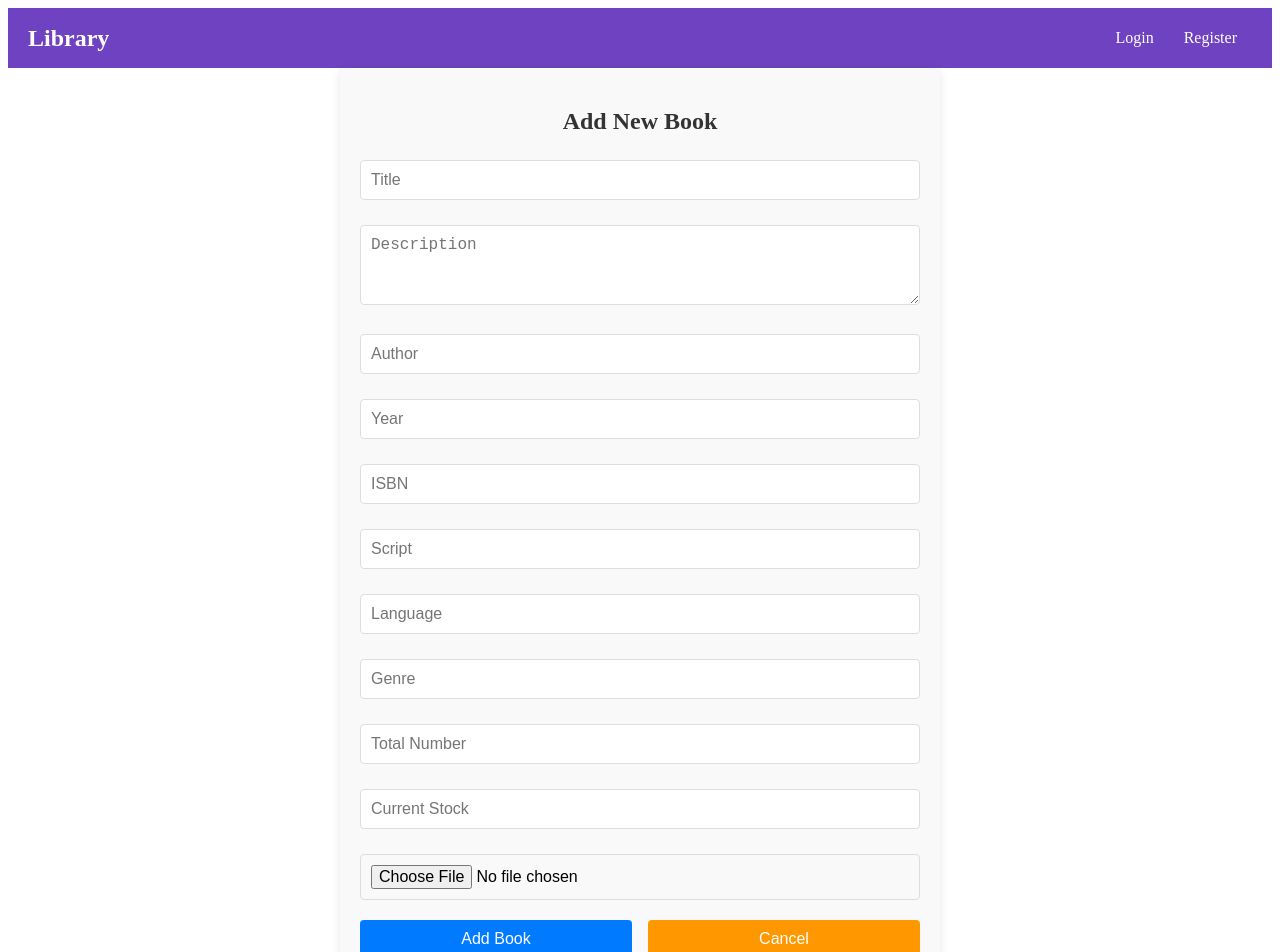
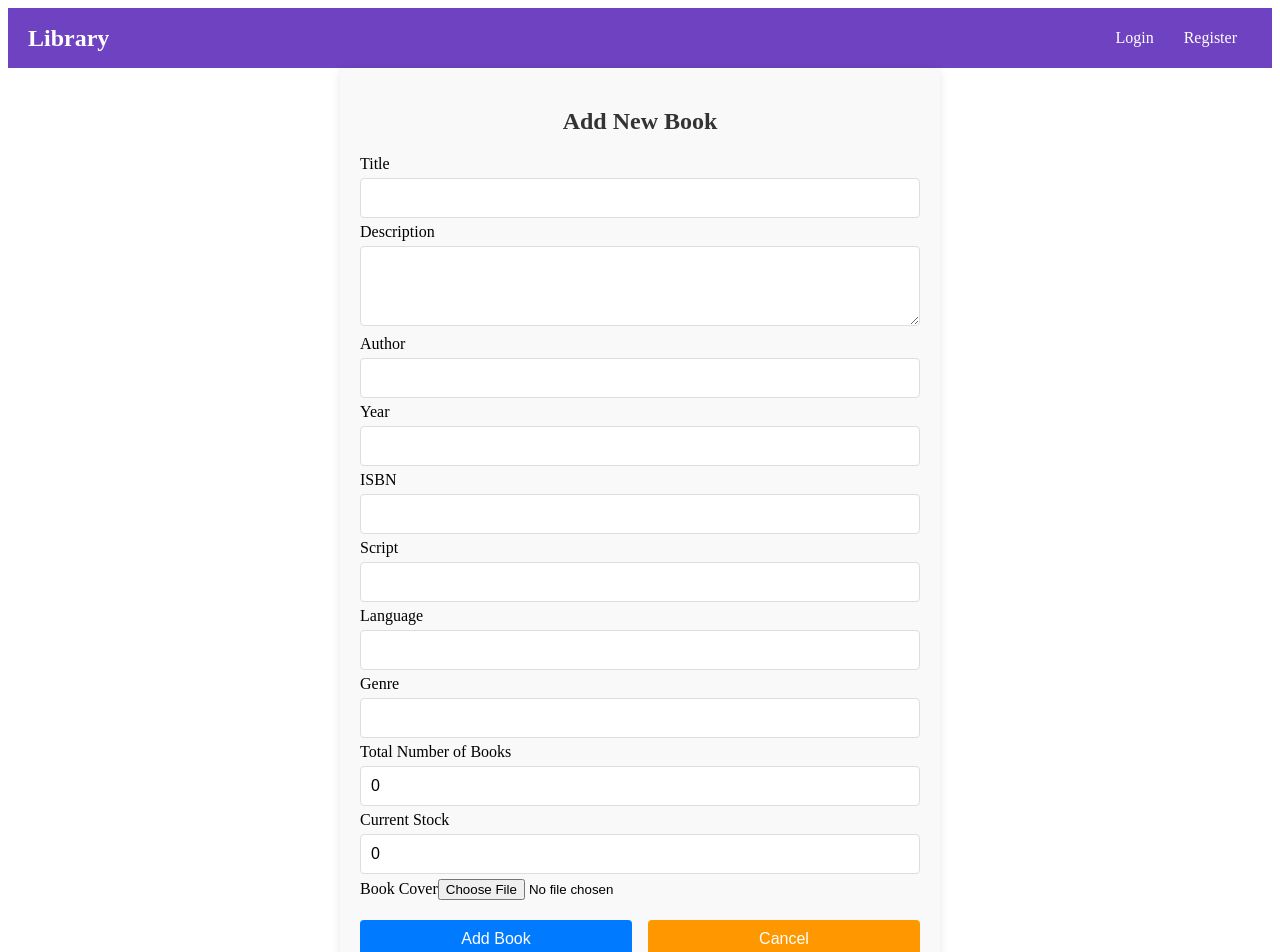
Before and after one commit to alojsb/Kolibri_WebApp, a React (Create React App) app: page /add-book in a window 1280 px wide. Shown: the top 952 px of the page. Built offline with nearby package versions, Linux system fonts and the light colour scheme; no server answers.

Commit message:
AuthContext, createdAt, updatedAt,  coverImageUrl fix

```diff
--- a/src/components/Book/BookDetail.css
+++ b/src/components/Book/BookDetail.css
@@ -1,8 +1,6 @@
-/* BookDetail.css */
-
 .book-detail {
   width: 100%;
-  max-width: 40rem; /* Adjust based on your design */
+  max-width: 40rem;
   margin: 0 auto;
   padding: 1.25rem;
   border-radius: 0.5rem;
@@ -22,7 +20,7 @@
 
 .book-detail strong {
   display: inline-block;
-  width: 10rem; /* Adjust width based on your design */
+  width: 10rem;
 }
 
 .back-button {
@@ -64,3 +62,7 @@
 .edit-button {
   margin-right: 10px;
 }
+
+.admin-fields p {
+  color: rgb(54, 54, 54);
+}
--- a/src/components/Book/BookDetail.js
+++ b/src/components/Book/BookDetail.js
@@ -92,6 +92,24 @@ const BookDetail = () => {
           )}
         </div>
       )}
+      {userRole === 'admin' && (
+        <div className='admin-fields'>
+          <p>
+            <strong>Created At:</strong>{' '}
+            {book.createdAt?.toDate().toLocaleString()}
+          </p>
+          <p>
+            <strong>Created By:</strong> {book.createdBy}
+          </p>
+          <p>
+            <strong>Updated At:</strong>{' '}
+            {book.updatedAt?.toDate().toLocaleString()}
+          </p>
+          <p>
+            <strong>Updated By:</strong> {book.updatedBy}
+          </p>
+        </div>
+      )}
       <div className='book-detail-buttons'>
         <button className='back-button' onClick={handleBackClick}>
           Back
--- a/src/components/Book/BookForm.js
+++ b/src/components/Book/BookForm.js
@@ -8,14 +8,17 @@ import {
   where,
   getDocs,
   getDoc,
+  serverTimestamp,
 } from 'firebase/firestore';
-import { getStorage, ref, uploadBytes, getDownloadURL } from 'firebase/storage';
+import { ref, uploadBytes, getDownloadURL } from 'firebase/storage';
 import { firestore, storage } from '../../firebase/firebaseConfig';
 import { useNavigate, useParams } from 'react-router-dom';
-import './BookForm.css'; // Import the CSS file
+import { useAuth } from '../../context/AuthContext'; // Import AuthContext
+import './BookForm.css';
 
 const BookForm = ({ editMode = false }) => {
-  const { id: bookId } = useParams(); // Get the book ID from URL params
+  const { currentUser, userRole } = useAuth(); // Access user and role from AuthContext
+  const { id: bookId } = useParams();
   const [title, setTitle] = useState('');
   const [description, setDescription] = useState('');
   const [author, setAuthor] = useState('');
@@ -24,20 +27,19 @@ const BookForm = ({ editMode = false }) => {
   const [script, setScript] = useState('');
   const [language, setLanguage] = useState('');
   const [genre, setGenre] = useState('');
-  const [totalNumber, setTotalNumber] = useState('');
-  const [currentStock, setCurrentStock] = useState('');
+  const [totalNumber, setTotalNumber] = useState(0);
+  const [currentStock, setCurrentStock] = useState(0);
   const [coverImage, setCoverImage] = useState(null);
-  const [errorMessage, setErrorMessage] = useState('');
+  const [coverImageURL, setImageUrl] = useState('');
 
   const navigate = useNavigate();
 
   useEffect(() => {
     if (editMode && bookId) {
-      const fetchBookDetails = async () => {
-        try {
+      // Fetch book details from Firestore
+      const fetchBook = async () => {
         const bookRef = doc(firestore, 'books', bookId);
         const bookSnap = await getDoc(bookRef);
-
         if (bookSnap.exists()) {
           const bookData = bookSnap.data();
           setTitle(bookData.title);
@@ -50,51 +52,43 @@ const BookForm = ({ editMode = false }) => {
           setGenre(bookData.genre);
           setTotalNumber(bookData.totalNumber);
           setCurrentStock(bookData.currentStock);
-            // Optionally, handle cover image URL if needed
-          }
-        } catch (error) {
-          console.error('Error fetching book details: ', error.message);
+          setImageUrl(bookData.coverImageURL || '');
+        } else {
+          console.error('No such book found!');
+          navigate('/404');
         }
       };
+      fetchBook();
+    }
+  }, [editMode, bookId, navigate]);
 
-      fetchBookDetails();
-    }
-  }, [editMode, bookId]);
+  const handleImageUpload = async (file) => {
+    if (!file) return;
+    const storageRef = ref(storage, `book-covers/${file.name}`);
+    await uploadBytes(storageRef, file);
+    const url = await getDownloadURL(storageRef);
+    setImageUrl(url);
+  };
 
   const handleSubmit = async (e) => {
     e.preventDefault();
 
-    if (parseInt(totalNumber) < 0 || parseInt(currentStock) < 0) {
-      setErrorMessage('Total Number and Current Stock cannot be negative.');
+    if (userRole !== 'admin') {
+      alert('Only admins can add or edit books.');
       return;
     }
 
-    if (parseInt(currentStock) > parseInt(totalNumber)) {
-      setErrorMessage('Current Stock cannot be greater than Total Number.');
+    if (currentStock > totalNumber) {
+      alert('Current stock cannot exceed total number of books.');
       return;
     }
 
-    try {
-      const booksRef = collection(firestore, 'books');
-      const q = query(booksRef, where('isbn', '==', isbn));
-      const querySnapshot = await getDocs(q);
-
-      if (!editMode && !querySnapshot.empty) {
-        setErrorMessage('A book with this ISBN already exists.');
+    if (totalNumber < 0 || currentStock < 0) {
+      alert('Stock numbers cannot be negative.');
       return;
     }
 
-      let coverImageURL = '';
-      if (coverImage) {
-        const imageRef = ref(storage, `book-covers/${coverImage.name}`);
-        await uploadBytes(imageRef, coverImage);
-        coverImageURL = await getDownloadURL(imageRef);
-      }
-
-      if (editMode && bookId) {
-        // Update existing book
-        const bookRef = doc(firestore, 'books', bookId);
-        await updateDoc(bookRef, {
+    const bookData = {
       title,
       description,
       author,
@@ -103,45 +97,46 @@ const BookForm = ({ editMode = false }) => {
       script,
       language,
       genre,
-          totalNumber: parseInt(totalNumber),
-          currentStock: parseInt(currentStock),
+      totalNumber,
+      currentStock,
       coverImageURL,
-        });
-        alert('Book successfully updated!');
+      updatedAt: serverTimestamp(), // Timestamp for update
+      updatedBy: currentUser.email, // User performing the update
+    };
+
+    try {
+      if (editMode) {
+        const bookRef = doc(firestore, 'books', bookId);
+        await updateDoc(bookRef, bookData);
+        alert('Book updated successfully!');
+        navigate(`/books/${bookId}`);
       } else {
-        // Add new book
-        await addDoc(collection(firestore, 'books'), {
-          title,
-          description,
-          author,
-          year,
-          isbn,
-          script,
-          language,
-          genre,
-          totalNumber: parseInt(totalNumber),
-          currentStock: parseInt(currentStock),
-          coverImageURL,
-        });
-        alert('Book successfully added!');
+        const isbnQuery = query(
+          collection(firestore, 'books'),
+          where('isbn', '==', isbn)
+        );
+        const querySnapshot = await getDocs(isbnQuery);
+
+        if (!querySnapshot.empty) {
+          alert('A book with this ISBN already exists.');
+          return;
         }
 
-      navigate('/books');
+        // Add createdAt and createdBy for new book entry
+        bookData.createdAt = serverTimestamp();
+        bookData.createdBy = currentUser.email;
+
+        const docRef = await addDoc(collection(firestore, 'books'), bookData);
+        alert('Book added successfully!');
+        navigate(`/books/${docRef.id}`);
+      }
     } catch (error) {
-      console.error('Error saving book: ', error.message);
+      console.error('Error adding/updating book:', error.message);
     }
   };
 
   const handleCancel = () => {
-    if (editMode) {
-      navigate(`/books/${bookId}`); // Navigate to BookDetail page if in edit mode
-    } else {
-      navigate('/books');
-    }
-  };
-
-  const handleImageChange = (e) => {
-    setCoverImage(e.target.files[0]);
+    navigate(editMode ? `/books/${bookId}` : '/books');
   };
 
   return (
@@ -149,109 +144,95 @@ const BookForm = ({ editMode = false }) => {
       <form onSubmit={handleSubmit}>
         <h2>{editMode ? 'Edit Book' : 'Add New Book'}</h2>
 
-        {errorMessage && <div className='error-message'>{errorMessage}</div>}
-
-        <div className='form-group'>
+        <label>Title</label>
         <input
           type='text'
           value={title}
           onChange={(e) => setTitle(e.target.value)}
-            placeholder='Title'
           required
         />
-        </div>
 
-        <div className='form-group'>
+        <label>Description</label>
         <textarea
           value={description}
           onChange={(e) => setDescription(e.target.value)}
-            placeholder='Description'
           required
-          />
-        </div>
+        ></textarea>
 
-        <div className='form-group'>
+        <label>Author</label>
         <input
           type='text'
           value={author}
           onChange={(e) => setAuthor(e.target.value)}
-            placeholder='Author'
           required
         />
-        </div>
 
-        <div className='form-group'>
+        <label>Year</label>
         <input
           type='number'
           value={year}
           onChange={(e) => setYear(e.target.value)}
-            placeholder='Year'
           required
         />
-        </div>
 
-        <div className='form-group'>
+        <label>ISBN</label>
         <input
           type='text'
           value={isbn}
           onChange={(e) => setIsbn(e.target.value)}
-            placeholder='ISBN'
           required
         />
-        </div>
 
-        <div className='form-group'>
+        <label>Script</label>
         <input
           type='text'
           value={script}
           onChange={(e) => setScript(e.target.value)}
-            placeholder='Script'
         />
-        </div>
 
-        <div className='form-group'>
+        <label>Language</label>
         <input
           type='text'
           value={language}
           onChange={(e) => setLanguage(e.target.value)}
-            placeholder='Language'
-            required
         />
-        </div>
 
-        <div className='form-group'>
+        <label>Genre</label>
         <input
           type='text'
           value={genre}
           onChange={(e) => setGenre(e.target.value)}
-            placeholder='Genre'
-            required
         />
-        </div>
 
-        <div className='form-group'>
+        <label>Total Number of Books</label>
         <input
           type='number'
           value={totalNumber}
-            onChange={(e) => setTotalNumber(e.target.value)}
-            placeholder='Total Number'
+          onChange={(e) => setTotalNumber(Number(e.target.value))}
           required
         />
-        </div>
 
-        <div className='form-group'>
+        <label>Current Stock</label>
         <input
           type='number'
           value={currentStock}
-            onChange={(e) => setCurrentStock(e.target.value)}
-            placeholder='Current Stock'
+          onChange={(e) => setCurrentStock(Number(e.target.value))}
           required
         />
-        </div>
 
-        <div className='form-group'>
-          <input type='file' accept='image/*' onChange={handleImageChange} />
-        </div>
+        <label>Book Cover</label>
+        <input
+          type='file'
+          onChange={(e) => handleImageUpload(e.target.files[0])}
+        />
+
+        {coverImageURL && (
+          <img
+            src={coverImageURL}
+            alt='Book Cover'
+            className='book-cover-preview'
+          />
+        )}
 
         <div className='button-group'>
           <button type='submit'>{editMode ? 'Update Book' : 'Add Book'}</button>
```
Also changed, not shown: src/App.js (+2 -23 lines), src/components/Navbar.js (+33 -15 lines). Lines whose indentation alone changed are shown as unchanged.
